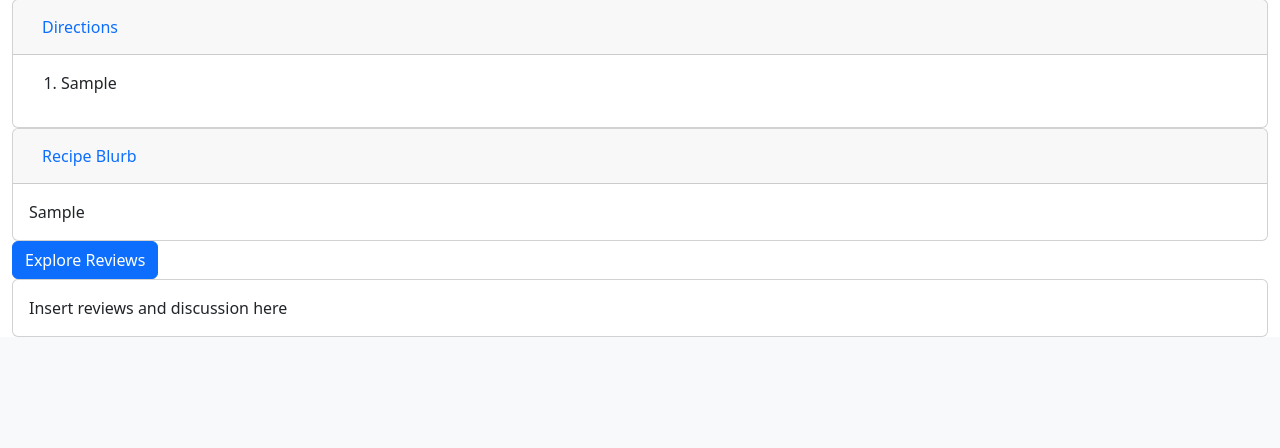
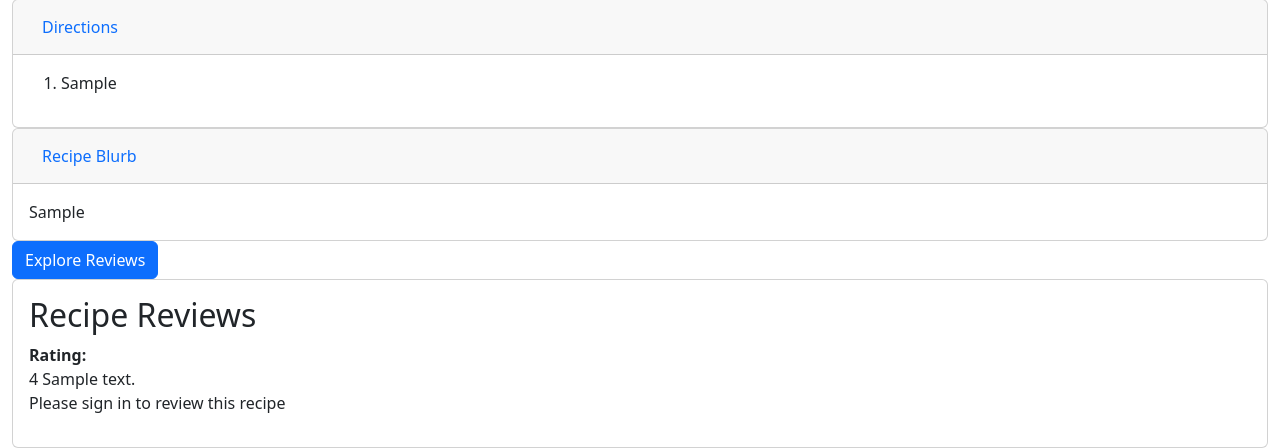
Before and after one commit to uva-cs3240-s22/group-project-a-21, a Django app: page /recipes/1/ in a window 1280 px wide, after a click on "Explore Reviews". Shown: the part 510-958 px from the top of the page. Before the commit the page ends 847 px from the top, so only its background shows below. Run offline with Django 4.2, Linux system fonts and the light colour scheme; tables that the repository leaves empty hold one stand-in row (values such as "Sample post"); some libraries are stand-ins or nearby versions.

Commit message:
working recipe reviews

```diff
--- a/recipes/admin.py
+++ b/recipes/admin.py
@@ -1,4 +1,5 @@
 from django.contrib import admin
-from .models import Recipe
+from .models import Recipe, Review
 # Register your models here.
 admin.site.register(Recipe)
+admin.site.register(Review)
--- a/recipes/models.py
+++ b/recipes/models.py
@@ -31,3 +31,15 @@ class Recipe(models.Model):
 
     def __str__(self):
         return self.title
+
+
+'''
+Review
+Links back to specific recipe
+If Recipe is deleted, all related Reviews are deleted as well
+'''
+class Review(models.Model):
+    recipe = models.ForeignKey(Recipe, related_name='reviews', on_delete=models.CASCADE);
+
+    review_text = models.TextField(blank=True, null=True)
+    rating = models.IntegerField()
--- a/recipes/templates/recipes/recipe.html
+++ b/recipes/templates/recipes/recipe.html
@@ -151,7 +151,61 @@
                     </button>
                     <div class="collapse" id="reviewsCollapsible">
                         <div class="card card-body">
-                            Insert reviews and discussion here
+                            <!-- Insert reviews and discussion here -->
+                            <h2 class="subtitle">Recipe Reviews</h2>
+                            {% for review in recipe.reviews.all %}
+
+                                <strong>Rating: </strong>{{review.rating}}
+
+                                {{review.review_text}}
+
+                            {% empty %}
+
+                                <div class="notification">
+                                    No reviews yet. Be the first to review this recipe!
+                                </div>
+
+                            {% endfor %}
+
+                            {% if request.user.is_authenticated %}
+                                <form method="post" action=".">
+                                    {% csrf_token %}
+
+                                    <div class="field">
+                                        <label>Give it a rating! (1-5)</label>
+
+                                        <div class"control">
+                                            <div class="select">
+                                                <select name="rating">
+                                                    <option value="1">1</option>
+                                                    <option value="2">2</option>
+                                                    <option value="3" selected>3</option>
+                                                    <option value="4">4</option>
+                                                    <option value="5">5</option>
+                                                </select>
+                                            </div>
+                                        </div>
+                                    </div>
+
+                                    <div class="field">
+                                        <label>Review:</label>
+                                        <div class="control">
+                                            <textarea class="textarea" name="content"></textarea>
+                                        </div>
+                                    </div>
+
+                                    <div class="field">
+                                        <div class="control">
+                                            <button class="button is-success">Submit</button>
+                                        </div>
+                                    </div>
+
+                                </form>
+
+                            {% else %}
+                                <p>Please sign in to review this recipe</p>
+                            {% endif %}
+
                         </div>
                     </div>
                 </div>
--- a/recipes/views.py
+++ b/recipes/views.py
@@ -1,7 +1,7 @@
 from distutils.errors import LibError
-from django.shortcuts import render
+from django.shortcuts import get_object_or_404, render
 # from numpy import diff
-from .models import Recipe
+from .models import Recipe, Review
 from django.views import generic
 from django.http import HttpResponseRedirect
 from django.urls import reverse
@@ -26,6 +26,19 @@ class RecipeView(generic.DetailView):
     model = Recipe
     template_name = 'recipes/recipe.html'
     # return render(requests, 'recipes/recipe.html', {})
+    def post(self, request, *args, **kwargs):
+        if request.method == 'POST' and request.user.is_authenticated:
+            rating = request.POST.get('rating', 3)
+        review_text = request.POST.get('content', '')
+        recipe = get_object_or_404(Recipe);
+
+        review = Review.objects.create(recipe=recipe, rating=rating, review_text=review_text)
+
+        return HttpResponseRedirect(reverse('recipes:recipeGallery'))
+
+
+
+
 
 class EnterRecipeView(generic.ListView):
     model = Recipe
```
